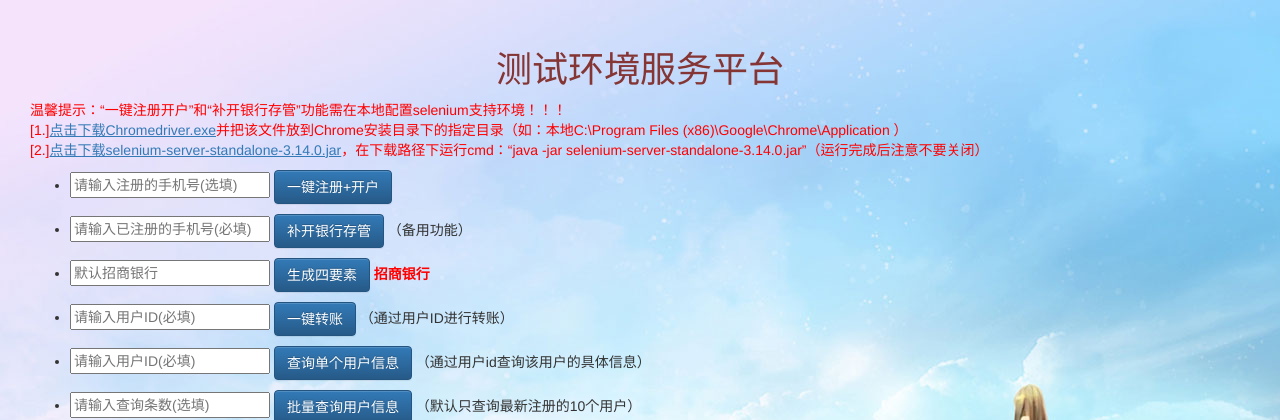
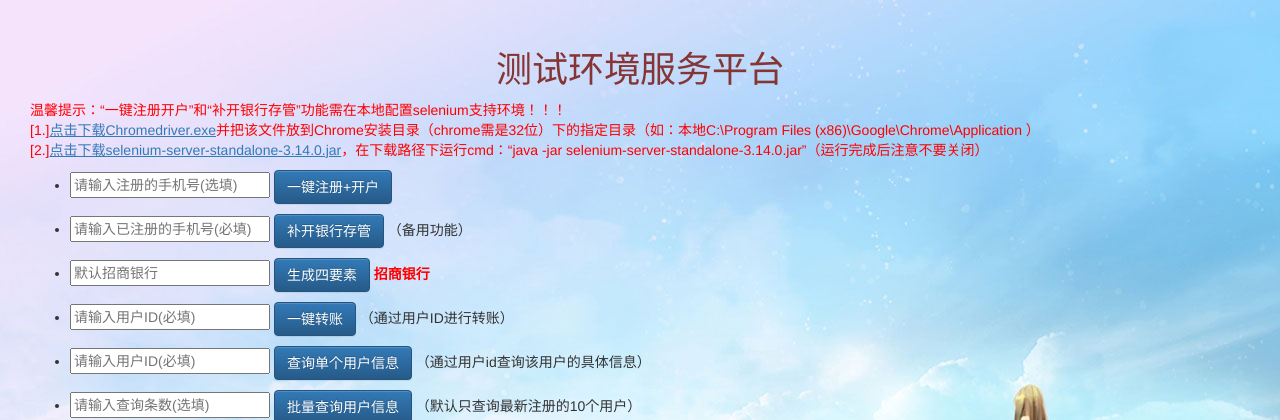
Before and after one commit to WangZhenhai/test_flask, a Flask app: page /user/lender in a window 1280 px wide. Shown: the top 420 px of the page. Run offline with Flask 2, Linux system fonts and the light colour scheme; some libraries are stand-ins or nearby versions.

Commit message:
修改页面

```diff
--- a/templates/lender.html
+++ b/templates/lender.html
@@ -8,7 +8,7 @@
 {% block content %}
     <div class="col">
         <div style="color: red"><p>
-            温馨提示：“一键注册开户”和“补开银行存管”功能需在本地配置selenium支持环境！！！<br>[1.]<a href="/static/userfiles/chromedriver.exe" style="text-decoration:underline;">点击下载Chromedriver.exe</a>并把该文件放到Chrome安装目录下的指定目录（如：本地C:\Program Files (x86)\Google\Chrome\Application
+            温馨提示：“一键注册开户”和“补开银行存管”功能需在本地配置selenium支持环境！！！<br>[1.]<a href="/static/userfiles/chromedriver.exe" style="text-decoration:underline;">点击下载Chromedriver.exe</a>并把该文件放到Chrome安装目录（chrome需是32位）下的指定目录（如：本地C:\Program Files (x86)\Google\Chrome\Application
 ）<br>[2.]<a href="/static/userfiles/selenium-server-standalone-3.14.0.jar" style="text-decoration:underline;">点击下载selenium-server-standalone-3.14.0.jar</a>，在下载路径下运行cmd：“java
             -jar
             selenium-server-standalone-3.14.0.jar”（运行完成后注意不要关闭）</p></div>
```
